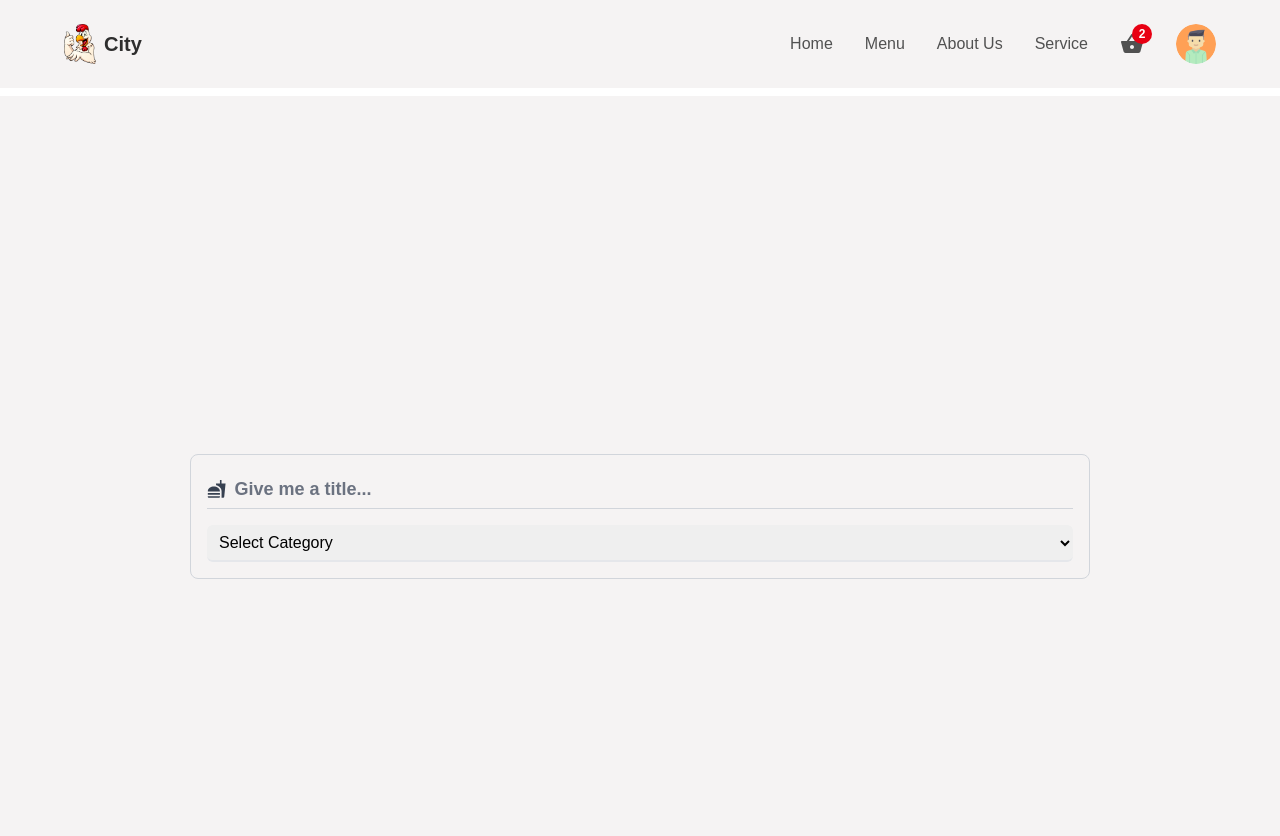
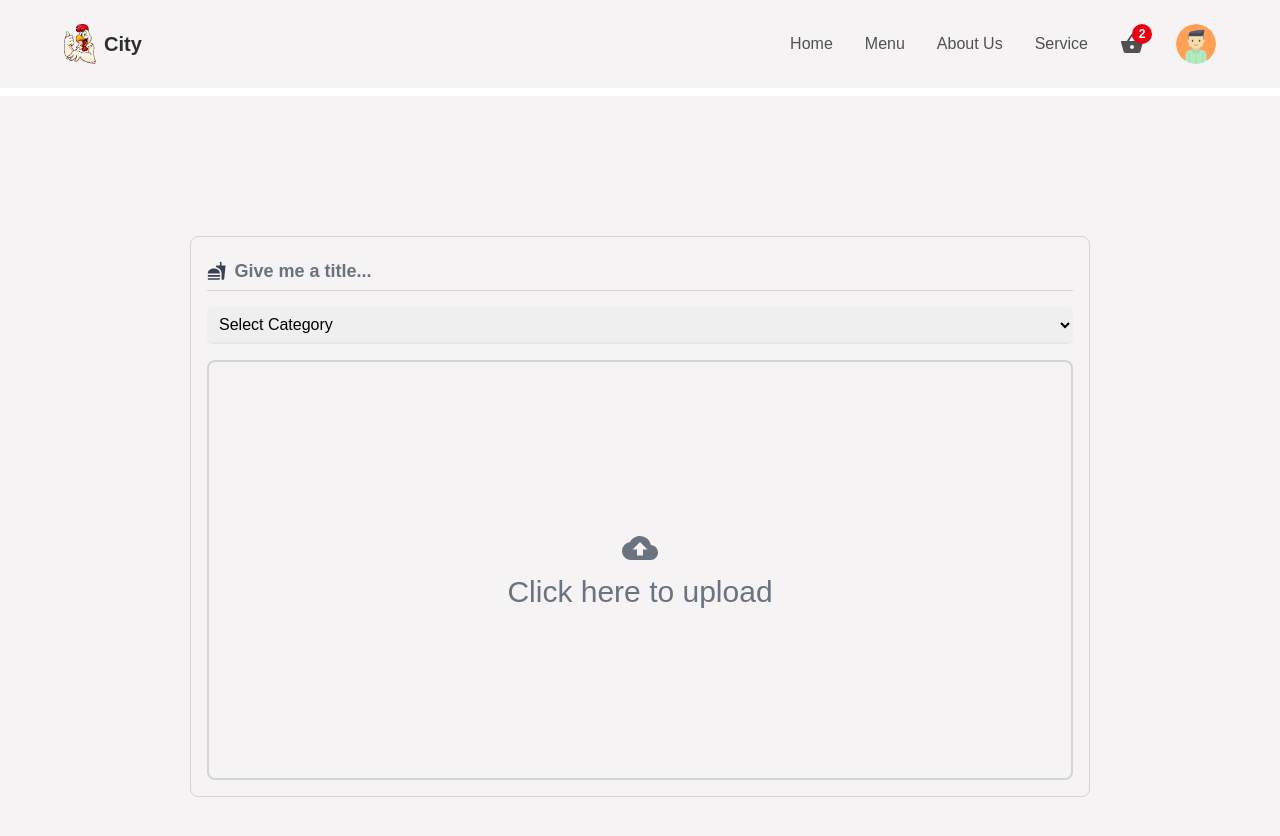
Before and after one commit to iPanda007/Food-delivery-Firebase, a React (Create React App) app: page /createitem in a window 1280 px wide. Shown: the top 836 px of the page. Built offline with nearby package versions, Linux system fonts and the light colour scheme.

Commit message:
updateOneData

```diff
--- a/src/components/CreateContainer.jsx
+++ b/src/components/CreateContainer.jsx
@@ -1,6 +1,7 @@
 import React,{useState} from 'react'
-import {MdFastfood} from 'react-icons/md'
+import {MdFastfood,MdCloudUpload} from 'react-icons/md'
 import { categories } from '../utils/Data';
+import Loader from './Loader';
 const CreateContainer = () => {
    const [title,setTitle] = useState("");
    const [calories,setCalories] = useState("");
@@ -52,6 +53,32 @@
                       ))}
                   </select>
             </div>
+            <div className='group flex justify-center items-center flex-col border-2 borderdotter border-gray-300 w-full h-225 md:h-420 cursor-pointer rounded-lg'>
+                        {
+                          isLoading ? <Loader/> : <>
+                                {
+                                  !imageAsset ? <>
+                                         <label
+                                          className='w-full h-full flex flex-col items-center justify-center cursor-pointer'
+                                         >
+                                            <div
+                                             className='w-full h-full flex flex-col items-center justify-center gap-2'
+                                            >
+                                                <MdCloudUpload
+                                                 className="text-4xl text-gray-500
+                                                  hover:text-gray-700
+                                                 "
+                                                />
+                                                <p className="text-gray-500 text-3xl hover:text-gray-700">Click here to upload</p>
+                                            </div>
+                                         </label>
+                                        </>
+
+                                    : <></>
+                                }
+                          </>
+                        }
+            </div>
         </div>
     </div>
   )
--- /dev/null
+++ b/src/components/Loader.jsx
@@ -0,0 +1,14 @@
+import React from 'react'
+
+const Loader = () => {
+  return (
+    <div>
+        <svg className="inline mr-2 w-10 h-10 text-gray-200 animate-spin dark:text-gray-200 fill-green-400" viewBox="0 0 100 101" fill="none" xmlns="http://www.w3.org/2000/svg">
+        <path d="M100 50.5908C100 78.2051 77.6142 100.591 50 100.591C22.3858 100.591 0 78.2051 0 50.5908C0 22.9766 22.3858 0.59082 50 0.59082C77.6142 0.59082 100 22.9766 100 50.5908ZM9.08144 50.5908C9.08144 73.1895 27.4013 91.5094 50 91.5094C72.5987 91.5094 90.9186 73.1895 90.9186 50.5908C90.9186 27.9921 72.5987 9.67226 50 9.67226C27.4013 9.67226 9.08144 27.9921 9.08144 50.5908Z" fill="currentColor" />
+        <path d="M93.9676 39.0409C96.393 38.4038 97.8624 35.9116 97.0079 33.5539C95.2932 28.8227 92.871 24.3692 89.8167 20.348C85.8452 15.1192 80.8826 10.7238 75.2124 7.41289C69.5422 4.10194 63.2754 1.94025 56.7698 1.05124C51.7666 0.367541 46.6976 0.446843 41.7345 1.27873C39.2613 1.69328 37.813 4.19778 38.4501 6.62326C39.0873 9.04874 41.5694 10.4717 44.0505 10.1071C47.8511 9.54855 51.7191 9.52689 55.5402 10.0491C60.8642 10.7766 65.9928 12.5457 70.6331 15.2552C75.2735 17.9648 79.3347 21.5619 82.5849 25.841C84.9175 28.9121 86.7997 32.2913 88.1811 35.8758C89.083 38.2158 91.5421 39.6781 93.9676 39.0409Z" fill="currentFill" />
+    </svg>
+    </div>
+  )
+}
+
+export default Loader
--- a/src/components/index.jsx
+++ b/src/components/index.jsx
@@ -1,4 +1,5 @@
 
 export {default as Header} from './Header';
 export {default as MainContainer} from'./MainContainer'
-export {default as CreateContainer} from './CreateContainer'
+export {default as CreateContainer} from './CreateContainer';
+export {default as Loader} from './Loader'
```
